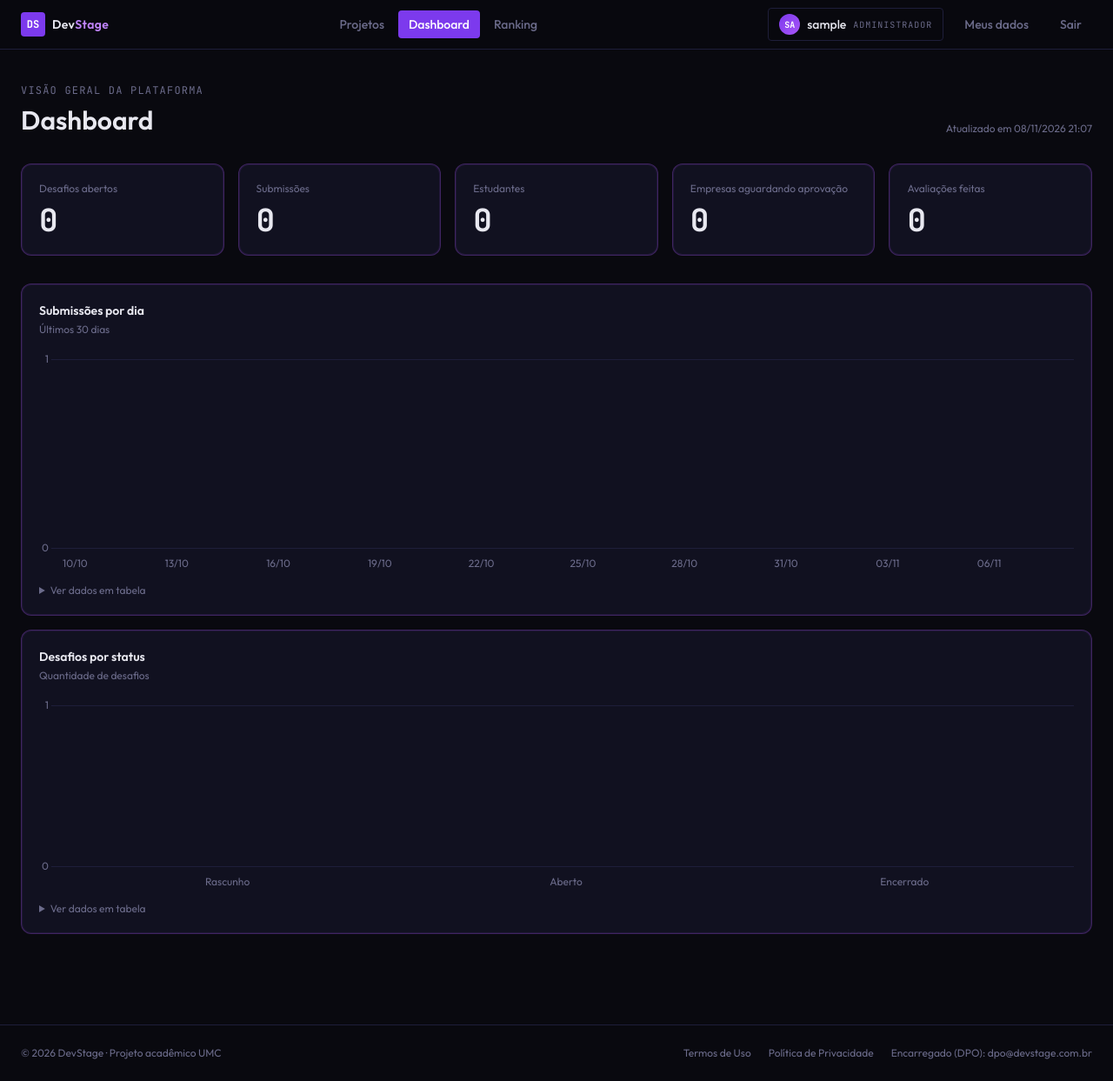
After one commit to Pacheco2802/DevStage-UMC, a Django app: page /dashboard/ in a window 1280 px wide. The commit adds this page. Shown: the whole page at 87% size. Run offline with Django 5.2, Linux system fonts and the light colour scheme; the visitor is signed in with stand-in values (Sample User, id 1); data comes from the database, SQL or seed files in the repository; data that the repository does not hold is empty; some libraries are stand-ins or nearby versions.

Commit message:
feat: dashboard com big numbers e graficos por perfil
- uma tela em /dashboard/ filtrada por perfil (admin, empresa, estudante)
- big numbers de desafios, submissoes, avaliacoes e nota media
- graficos com Chart.js: submissoes por dia, desafios por status e top 5 desafios
- endpoint JSON com Django REST Framework (/dashboard/api/dados/)
- superusuario aparece como Administrador no menu
- testes de integracao do dashboard

```diff
--- a/config/urls.py
+++ b/config/urls.py
@@ -22,6 +22,7 @@ urlpatterns = [
     path("admin/", admin.site.urls),
     path("accounts/", include("accounts.urls")),
     path("challenges/", include("challenges.urls")),
+    path("dashboard/", include("dashboard.urls")),
     path("portfolio/", include("portfolio.urls")),
     path("", RedirectView.as_view(url="/challenges/", permanent=False)),
     path("", include("core.urls")),
--- /dev/null
+++ b/dashboard/templates/dashboard/_tabela.html
@@ -0,0 +1,19 @@
+<details class="mt-3 text-xs">
+    <summary class="cursor-pointer text-[var(--muted-foreground)] hover:text-[var(--neon)]">Ver dados em tabela</summary>
+    <table class="mt-2 w-full">
+        <thead>
+            <tr class="text-left text-[var(--muted-foreground)] border-b border-[var(--border)]">
+                <th class="py-1 pr-4 font-medium">{{ coluna }}</th>
+                <th class="py-1 font-medium text-right">Total</th>
+            </tr>
+        </thead>
+        <tbody>
+            {% for ponto in serie %}
+            <tr class="border-b border-[var(--border)] last:border-0">
+                <td class="py-1 pr-4">{{ ponto.label }}</td>
+                <td class="py-1 text-right mono">{{ ponto.valor }}</td>
+            </tr>
+            {% endfor %}
+        </tbody>
+    </table>
+</details>
--- /dev/null
+++ b/dashboard/templates/dashboard/index.html
@@ -0,0 +1,110 @@
+{% extends "base.html" %}
+{% block title %}Dashboard · DevStage{% endblock %}
+
+{% block content %}
+<div class="max-w-7xl mx-auto px-6 py-10 space-y-8">
+
+    <div class="flex flex-col sm:flex-row sm:items-end justify-between gap-2">
+        <div>
+            <p class="mono text-xs uppercase tracking-widest text-[var(--muted-foreground)] mb-2">
+                {% if data.perfil == "ADMIN" %}Visão geral da plataforma
+                {% elif data.perfil == "COMPANY" %}Seus desafios
+                {% else %}Sua participação{% endif %}
+            </p>
+            <h1 class="text-3xl font-semibold">Dashboard</h1>
+        </div>
+        <p class="text-xs text-[var(--muted-foreground)]">Atualizado em {% now "d/m/Y H:i" %}</p>
+    </div>
+
+    {# ---------- Big Numbers ---------- #}
+    <section class="grid grid-cols-2 lg:grid-cols-{{ data.big_numbers|length }} gap-4">
+        {% for item in data.big_numbers %}
+        <div class="glow-border rounded-xl bg-[var(--card)] p-5">
+            <p class="text-xs text-[var(--muted-foreground)] mb-2">{{ item.rotulo }}</p>
+            <p class="mono text-4xl font-bold text-[var(--foreground)]">{{ item.valor|default_if_none:"—" }}</p>
+        </div>
+        {% endfor %}
+    </section>
+
+    {# ---------- Gráficos ---------- #}
+    <section class="grid grid-cols-1 lg:grid-cols-3 gap-4">
+        <div class="lg:col-span-3 glow-border rounded-xl bg-[var(--card)] p-5">
+            <h2 class="font-semibold text-sm mb-1">Submissões por dia</h2>
+            <p class="text-xs text-[var(--muted-foreground)] mb-4">Últimos 30 dias</p>
+            <div class="h-64"><canvas id="chart-submissoes" aria-label="Gráfico de submissões por dia" role="img"></canvas></div>
+            {% include "dashboard/_tabela.html" with serie=data.submissoes_por_dia coluna="Dia" %}
+        </div>
+
+        <div class="{% if data.top_desafios %}lg:col-span-1{% else %}lg:col-span-3{% endif %} glow-border rounded-xl bg-[var(--card)] p-5">
+            <h2 class="font-semibold text-sm mb-1">Desafios por status</h2>
+            <p class="text-xs text-[var(--muted-foreground)] mb-4">
+                {% if data.perfil == "STUDENT" %}Desafios em que você submeteu{% else %}Quantidade de desafios{% endif %}
+            </p>
+            <div class="h-56"><canvas id="chart-status" aria-label="Gráfico de desafios por status" role="img"></canvas></div>
+            {% include "dashboard/_tabela.html" with serie=data.desafios_por_status coluna="Status" %}
+        </div>
+
+        {% if data.top_desafios %}
+        <div class="lg:col-span-2 glow-border rounded-xl bg-[var(--card)] p-5">
+            <h2 class="font-semibold text-sm mb-1">Desafios com mais submissões</h2>
+            <p class="text-xs text-[var(--muted-foreground)] mb-4">Top 5</p>
+            <div class="h-56"><canvas id="chart-top" aria-label="Gráfico dos desafios com mais submissões" role="img"></canvas></div>
+            {% include "dashboard/_tabela.html" with serie=data.top_desafios coluna="Desafio" %}
+        </div>
+        {% endif %}
+    </section>
+</div>
+{% endblock %}
+
+{% block extra_scripts %}
+<script src="https://cdn.jsdelivr.net/npm/chart.js@4.4.1/dist/chart.umd.min.js"></script>
+<script>
+    // Uma série por gráfico: uma cor só (#a855f7, validada contra o fundo do card), sem legenda.
+    const COR = "#a855f7";
+    const GRADE = "#1e1e3a";
+    const TEXTO = "#6b6b8a";
+
+    Chart.defaults.color = TEXTO;
+    Chart.defaults.font.family = "'Outfit', system-ui, sans-serif";
+
+    const base = (extra = {}) => ({
+        responsive: true,
+        maintainAspectRatio: false,
+        plugins: {
+            legend: { display: false },
+            tooltip: { backgroundColor: "#16162a", borderColor: GRADE, borderWidth: 1, titleColor: "#e8e8f0", bodyColor: "#e8e8f0", padding: 10, displayColors: false },
+        },
+        ...extra,
+    });
+    const eixoValor = { beginAtZero: true, ticks: { precision: 0 }, grid: { color: GRADE }, border: { display: false } };
+    const eixoCategoria = { grid: { display: false }, border: { color: GRADE } };
+
+    const labels = (serie) => serie.map((p) => p.label);
+    const valores = (serie) => serie.map((p) => p.valor);
+
+    fetch("{% url 'dashboard:api_dados' %}", { credentials: "same-origin" })
+        .then((r) => r.json())
+        .then((data) => {
+            new Chart(document.getElementById("chart-submissoes"), {
+                type: "bar",
+                data: { labels: labels(data.submissoes_por_dia), datasets: [{ label: "Submissões", data: valores(data.submissoes_por_dia), backgroundColor: COR, borderRadius: 4, maxBarThickness: 18 }] },
+                options: base({ interaction: { mode: "index", intersect: false }, scales: { x: { ...eixoCategoria, ticks: { maxTicksLimit: 10 } }, y: eixoValor } }),
+            });
+
+            new Chart(document.getElementById("chart-status"), {
+                type: "bar",
+                data: { labels: labels(data.desafios_por_status), datasets: [{ label: "Desafios", data: valores(data.desafios_por_status), backgroundColor: COR, borderRadius: 4, maxBarThickness: 40 }] },
+                options: base({ scales: { x: eixoCategoria, y: eixoValor } }),
+            });
+
+            const top = document.getElementById("chart-top");
+            if (top) {
+                new Chart(top, {
+                    type: "bar",
+                    data: { labels: labels(data.top_desafios), datasets: [{ label: "Submissões", data: valores(data.top_desafios), backgroundColor: COR, borderRadius: 4, maxBarThickness: 24 }] },
+                    options: base({ indexAxis: "y", scales: { x: eixoValor, y: { ...eixoCategoria, border: { display: false } } } }),
+                });
+            }
+        });
+</script>
+{% endblock %}
--- /dev/null
+++ b/dashboard/urls.py
@@ -0,0 +1,10 @@
+from django.urls import path
+
+from . import views
+
+app_name = "dashboard"
+
+urlpatterns = [
+    path("", views.dashboard, name="index"),
+    path("api/dados/", views.DashboardDataAPI.as_view(), name="api_dados"),
+]
--- a/dashboard/views.py
+++ b/dashboard/views.py
@@ -1,3 +1,19 @@
+from django.contrib.auth.decorators import login_required
 from django.shortcuts import render
+from rest_framework.response import Response
+from rest_framework.views import APIView
 
-# Create your views here.
+from .services import dashboard_data
+
+
+@login_required
+def dashboard(request):
+    # Big Numbers já vêm renderizados no HTML; os gráficos buscam o endpoint JSON abaixo
+    return render(request, "dashboard/index.html", {"data": dashboard_data(request.user)})
+
+
+class DashboardDataAPI(APIView):
+    """GET /dashboard/api/dados/ → indicadores e séries dos gráficos, filtrados pelo perfil logado."""
+
+    def get(self, request):
+        return Response(dashboard_data(request.user))
--- a/requirements.txt
+++ b/requirements.txt
@@ -9,3 +9,4 @@ tzdata==2026.3
 pytest==9.1.1
 pytest-django==4.14.0
 requests==2.34.2
+djangorestframework==3.18.3
--- a/templates/base.html
+++ b/templates/base.html
@@ -116,6 +116,11 @@
                           {% if request.resolver_match.url_name == 'list' %}bg-[var(--primary)] text-white{% else %}text-[var(--muted-foreground)] hover:text-[var(--foreground)] hover:bg-[var(--muted)]{% endif %}">
                     Projetos
                 </a>
+                <a href="{% url 'dashboard:index' %}"
+                   class="px-3 py-1.5 rounded text-sm font-medium transition-all
+                          {% if request.resolver_match.app_name == 'dashboard' %}bg-[var(--primary)] text-white{% else %}text-[var(--muted-foreground)] hover:text-[var(--foreground)] hover:bg-[var(--muted)]{% endif %}">
+                    Dashboard
+                </a>
                 <a href="{% url 'portfolio:ranking' %}"
                    class="px-3 py-1.5 rounded text-sm font-medium transition-all
                           {% if request.resolver_match.app_name == 'portfolio' %}bg-[var(--primary)] text-white{% else %}text-[var(--muted-foreground)] hover:text-[var(--foreground)] hover:bg-[var(--muted)]{% endif %}">
@@ -153,7 +158,7 @@
                     </div>
                     <span class="text-sm font-medium">{{ user.username }}</span>
                     <span class="mono text-[10px] uppercase tracking-widest text-[var(--muted-foreground)]">
-                        {{ user.get_role_display }}
+                        {% if user.is_superuser %}Administrador{% else %}{{ user.get_role_display }}{% endif %}
                     </span>
                 </div>
                 <a href="{% url 'my_data' %}"
```
Also changed, not shown: config/settings.py (+10 -0 lines), dashboard/services.py (added, +107 -0 lines), tests/integration/test_dashboard.py (added, +195 -0 lines).
